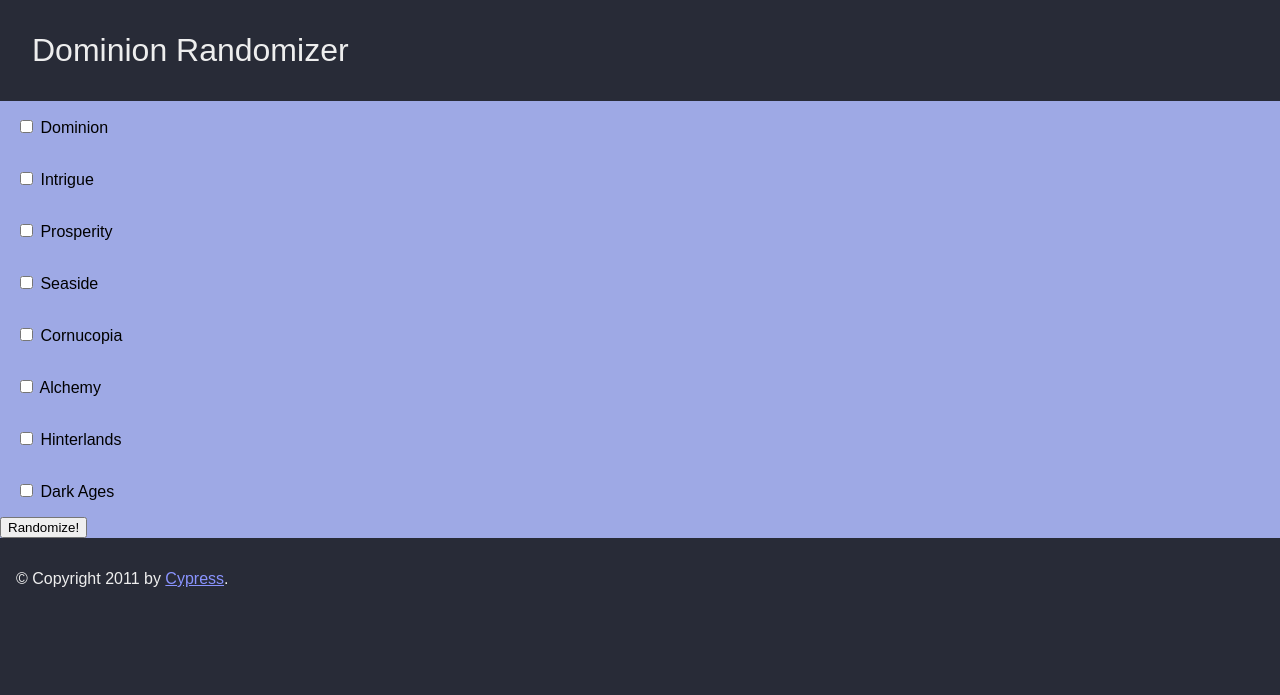
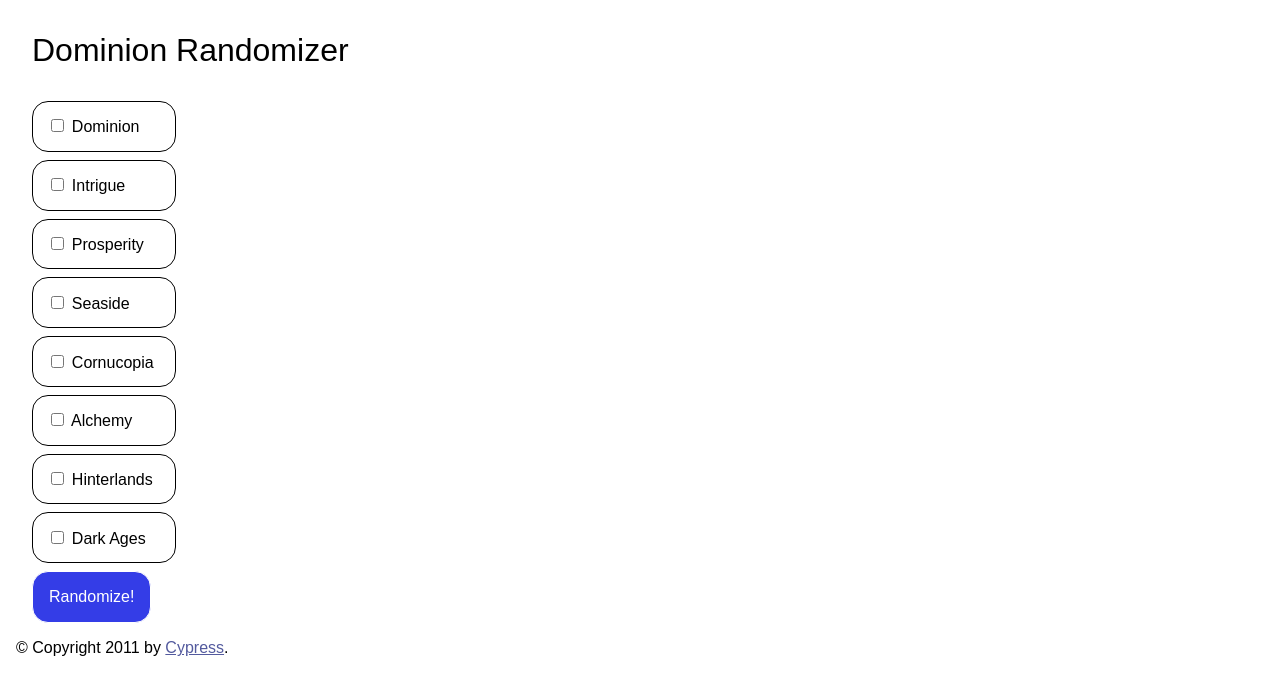
Before and after one commit to cypressf/dominion, a Flask app: page / in a window 1280 px wide. Shown: the top 695 px of the page. Run offline with Flask 2, Linux system fonts and the light colour scheme.

Commit message:
made it pretty

```diff
--- a/static/style.css
+++ b/static/style.css
@@ -2,27 +2,77 @@ body {
     font-family:sans-serif;
     padding:0;
     margin:0;
-    background:#282b37;
+}
 
+#content {
+    padding:0 2em;
 }
-section {
-    background:#9ea9e5;
+
+#form {
+    float:left;
+    width:10em;
+}
+
+#cards h1 {
+    margin:0;
+}
+
+#cards ul {
+    list-style:none;
+    margin:0;
+    padding:0;
+}
+
+#cards ul li {
+    padding:0.3em;
+}
+
+.expansion {
+    width:10em;
+    float:left;
+    padding:0.5em;
+    margin:0.5em;
+    border:1px solid;
+}
+
+form {
+    margin-right:1em;
 }
 
 label {
     display:block;
-    padding:1em;
+    padding:0.9em;
+    border:1px solid;
+    border-radius:1em;
+    margin-bottom:0.5em;
 }
 
+input[type=submit] {
+    -webkit-appearance:none;
+    display:block;
+    background:#fff;
+    border:1px solid;
+    font-size:1em;
+    padding:1em;
+    border-radius:1em;
+    background:#343de7;
+    color:#fff;
+}
+input[type=submit]:hover {
+    background:#242cb8;
+    box-shadow:0px 0px 5px #000 inset ;
+}
+input[type=submit]:active {
+    background:#1f26a7;
+    box-shadow:0px 0px 10px #000 inset;
+}
 header, footer {
     font-weight:100;
-    background:#282b37;
-    color:#eee;
     margin:0;
 }
 
 header a, footer a{
-    color:#8a94ff;
+    color:#535a9e;
 }
 
 header h1 {
@@ -32,6 +82,7 @@ header h1 {
 }
 
 footer{
+    clear:both;
 }
 
 footer p {
--- a/templates/base.html
+++ b/templates/base.html
@@ -11,7 +11,9 @@
         <h1>Dominion Randomizer</h1>
     </header>
 
+    <div id="content">
     {% block content %}{% endblock %}
+    </div>
 
     <footer>
     {% block footer %}
--- a/templates/home.html
+++ b/templates/home.html
@@ -11,12 +11,14 @@
 </section>
 <section id="cards">
     {% for expansion in cards %}
+    <div id="{{ expansion }}" class="expansion">
     <h1>{{ expansion }}</h1>
     <ul>
         {% for c in cards[expansion] %}
         <li>{{ c }}</li>
         {% endfor %}
     </ul>
+    </div>
     {% endfor %}
 </section>
 {% endblock %}
```
